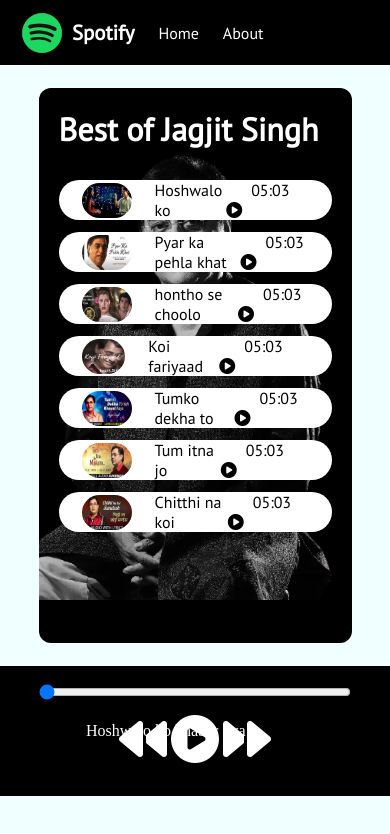
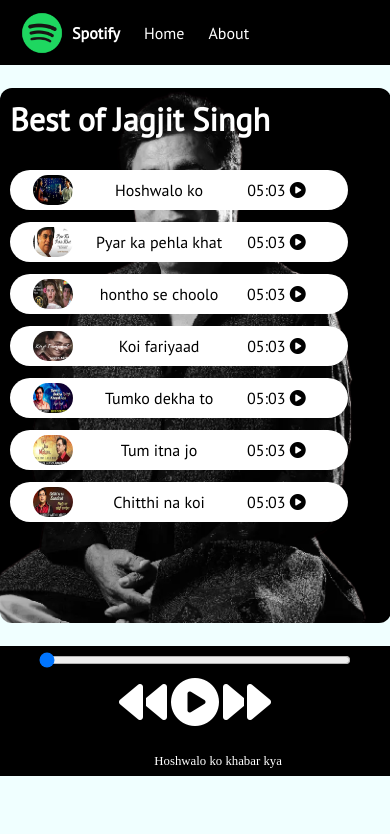
Before and after one commit to Rishi0510/spotifyDemo1, a plain HTML site: page index.html in a window 390 px wide. Drawn offline with Linux system fonts and the light colour scheme; a web font is replaced by a local one.

Commit message:
Update styles.css
Resposnive

```diff
--- a/styles.css
+++ b/styles.css
@@ -150,3 +150,68 @@ bottom ko flexbox banalo */
     opacity: 0;
     transition: opacity 0.5s ease-in;
 }
+
+
+
+
+
+/* MEDIA QUERIES UPDATED ON 25 JULY 23  */
+
+
+/* Media query for screen sizes less than or equal to 768px */
+@media (max-width: 768px) {
+    .container {
+      width: 90%;
+      padding: 10px;
+      background-position: center;
+      background-size: cover;
+    }
+
+    .brand {
+      font-size: 1.1em;
+    }
+
+    .icons {
+      margin: 10px;
+    }
+
+    .songInfo {
+      position: static;
+      text-align: center;
+      margin-top: 15px;
+    }
+  }
+
+  /* Media query for screen sizes less than or equal to 576px */
+  @media (max-width: 576px) {
+    .container {
+      width: 95%;
+    }
+
+    .nav ul {
+      height: auto;
+    }
+
+    .brand {
+      font-size: 1em;
+    }
+
+    .songItem img {
+      width: 40px;
+      height: 30px;
+    }
+
+    .songInfo {
+      font-size: 0.8em;
+    }
+
+    /* Adjust the spacing between song name and master play buttons */
+    .bottom {
+      flex-direction: column;
+      align-items: center;
+    }
+
+    .icons {
+      margin-bottom: 10px;
+    }
+  }
```
